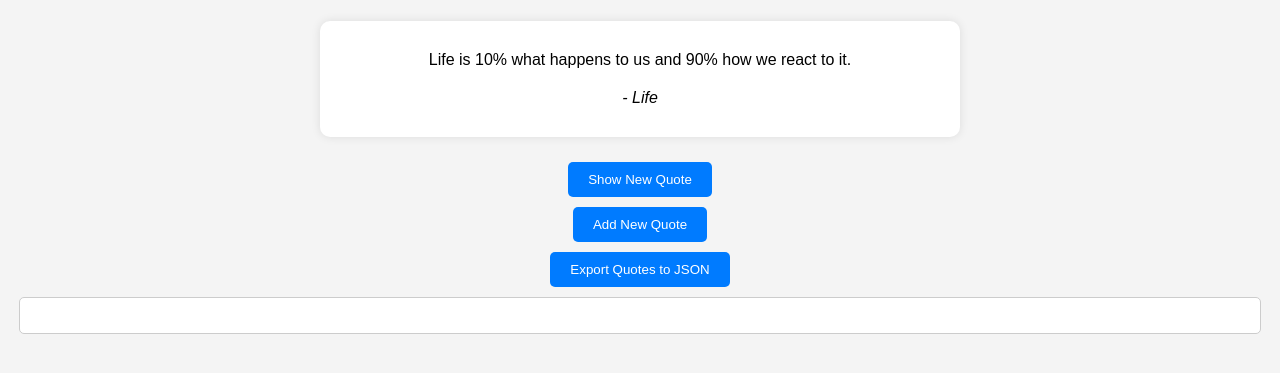
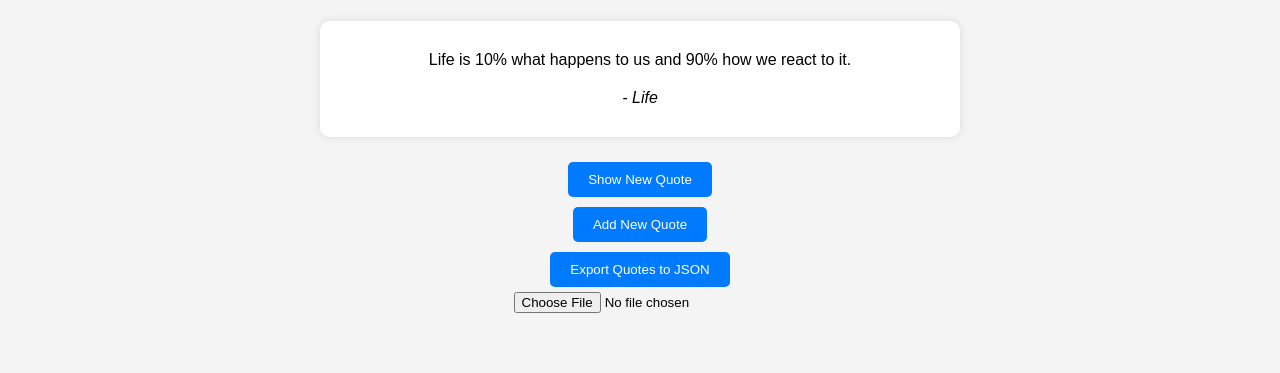
Before and after one commit to Gatera/alx_fe_javascript, a plain HTML site: page dom-manipulation/index.html in a window 1280 px wide. Shown: the part 99-472 px from the top of the page. Drawn offline with Linux system fonts and the light colour scheme.

Commit message:
updated imports input

```diff
--- a/dom-manipulation/index.html
+++ b/dom-manipulation/index.html
@@ -13,7 +13,7 @@
     <button id="addQuote">Add New Quote</button>
 
     <button id="exportQuotes">Export Quotes to JSON</button>
-    <input type="text" id="importFile" accept=".json" onchange="importFromJsonFile(event)">
+    <input type="file" id="importFile" accept=".json" onchange="importFromJsonFile(event)">
 
     <script src="script.js"></script>
 </body>
```
